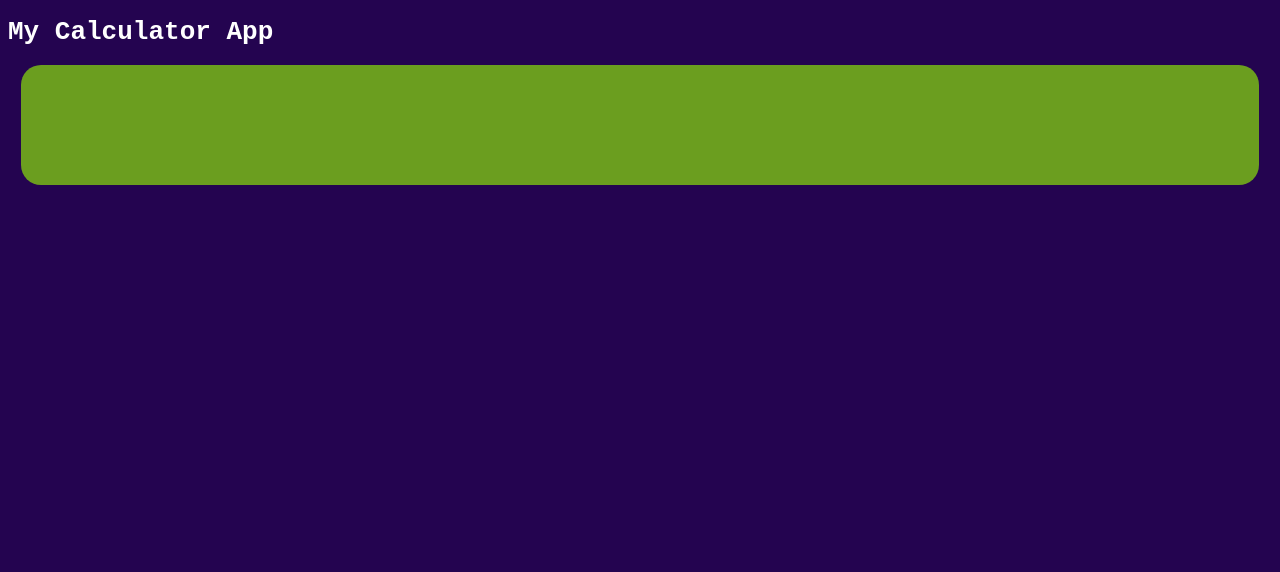
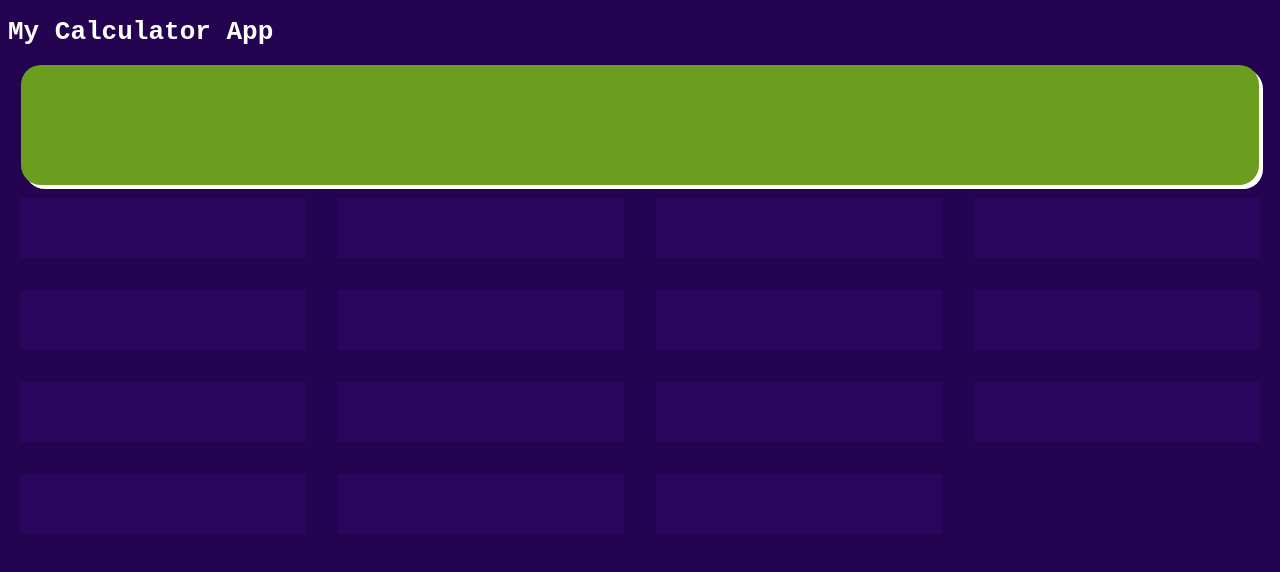
Before and after one commit to JimmyJohnes/calculator, a plain HTML site: page index.html in a window 1280 px wide. Drawn offline with Linux system fonts and the light colour scheme.

Commit message:
Second Commit Added divs for each number 0-9 and operations + - * and / Styled them with css and will continue on styling them

```diff
--- a/index.html
+++ b/index.html
@@ -11,6 +11,23 @@
     <main>
         <h1>My Calculator App</h1>
         <div id="resultArea"></div>
+        <div id="buttonsArea">
+            <div id="1"></div>
+            <div id="2"></div>
+            <div id="3"></div>
+            <div id="+"></div>
+            <div id="4"></div>
+            <div id="5"></div>
+            <div id="6"></div>
+            <div id="-"></div>
+            <div id="7"></div>
+            <div id="8"></div>
+            <div id="9"></div>
+            <div id="*"></div>
+            <div id="0"></div>
+            <div id="/"></div>
+            <div id="="></div>
+        </div>
     </main>
     <script src="index.js"></script>
 </body>
--- a/style.css
+++ b/style.css
@@ -7,8 +7,23 @@ body
 #resultArea
 {
     height: 15vh;
+    min-height: 10vh;
     background-color: rgb(107, 158, 31);
     margin: 10pt;
     border-radius: 15pt;
     color: black;
+    box-shadow: 4px 4px   white;
 }
+#buttonsArea
+{
+    display: grid;
+    grid-template-columns: auto auto auto auto;
+    grid-gap: 2.5vw;
+    padding: 0 12px;
+}
+#buttonsArea div
+{
+    background-color: #2b065f;
+    height: 7.5vh;
+    text-align: center;
+}
```
